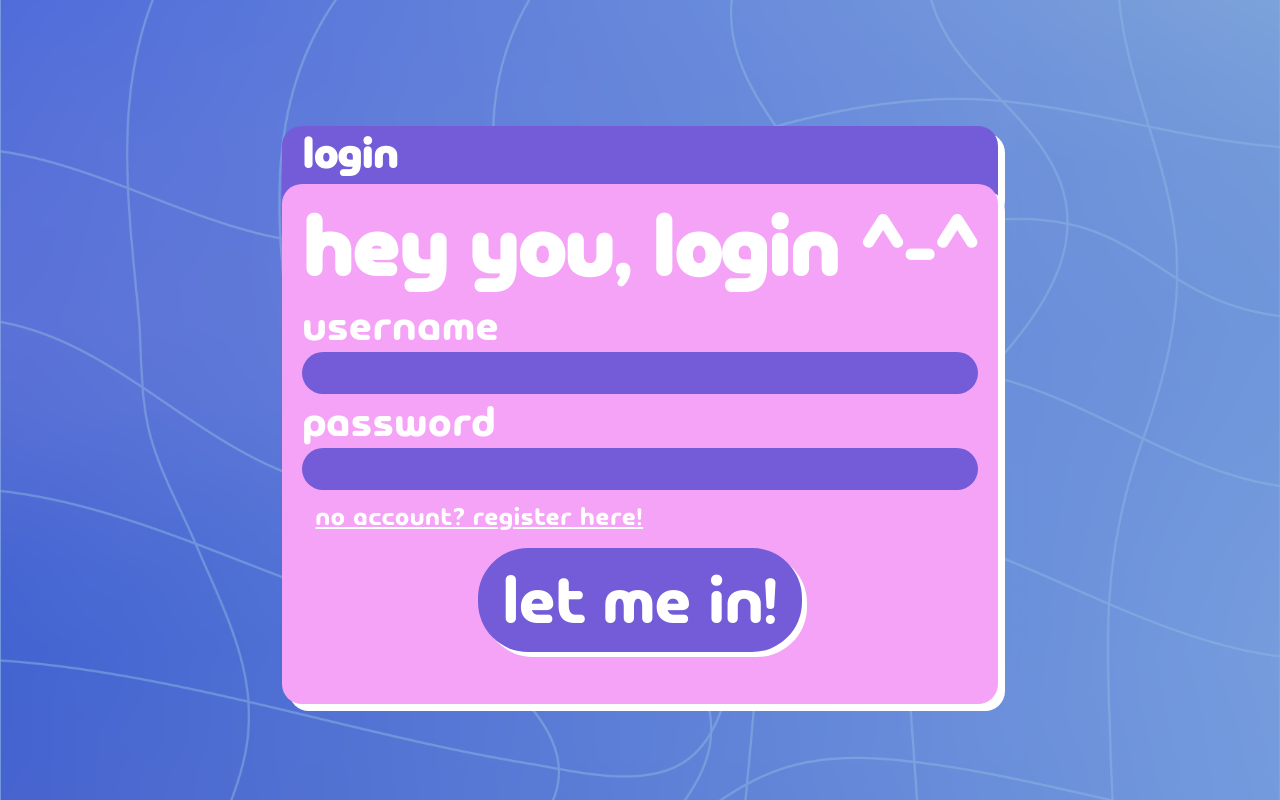
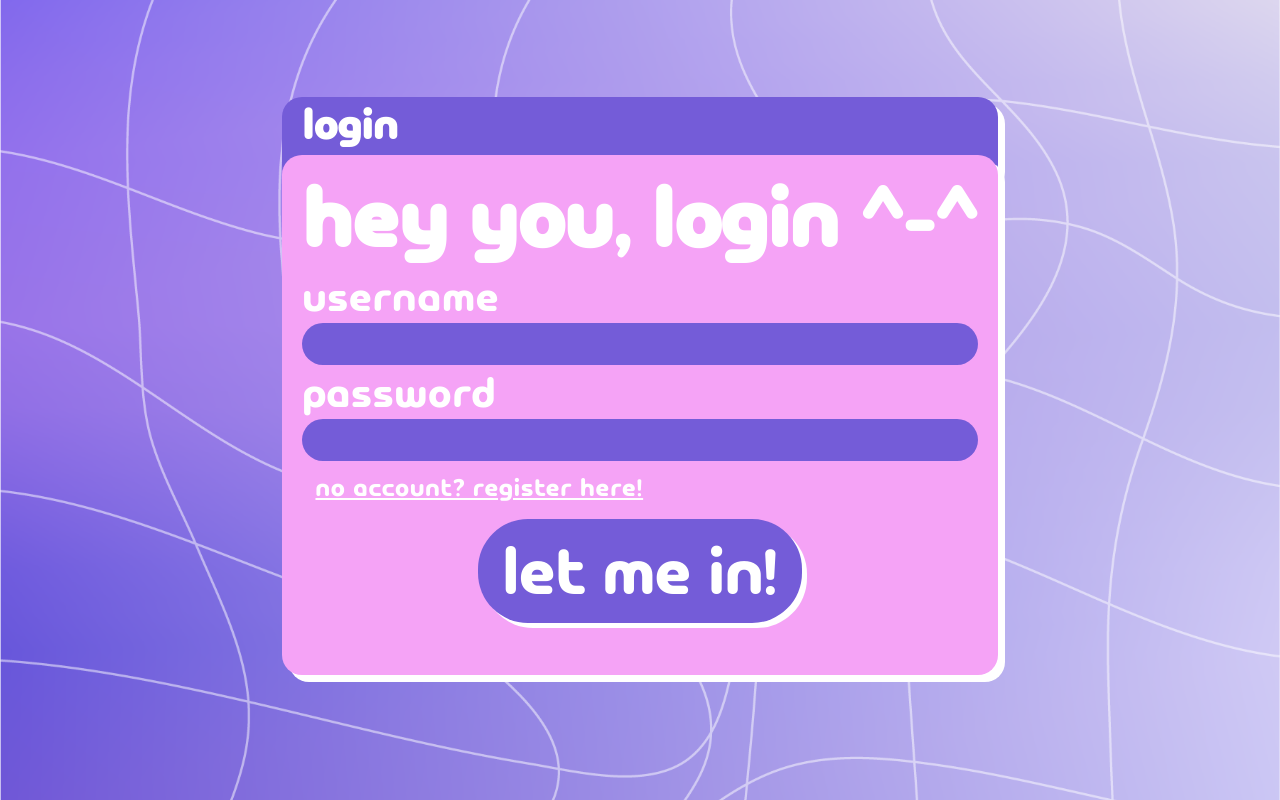
Before and after one commit to th-mayer/rock-paper-scissors, a Vue app in the folder frontend/: page /account/login in a window 1280 px wide. Built offline with nearby package versions, Linux system fonts and the light colour scheme; no server answers.

Commit message:
Fix Card Comp, start Home

```diff
--- a/frontend/index.html
+++ b/frontend/index.html
@@ -12,8 +12,15 @@
   </body>
   <style>
     body {
+      position: fixed;
+      width: 100vw;
+      height: 100vh;
       margin: 0;
-      margin-top: -16px;
+    }
+    #app {
+      position: fixed;
+      width: 100vw;
+      height: 100vh;
     }
   </style>
 </html>
--- a/frontend/src/App.vue
+++ b/frontend/src/App.vue
@@ -7,7 +7,7 @@
 
 <template>
   <div class="app-container">
-    <Background/>
+    <Background class="ultimate-bg"/>
     <Alert />
     <SocketEvents msg="Connection Test"/>
     <div class="container pt-4 pb-4">
@@ -18,4 +18,12 @@
 
 <style lang="scss">
 @import '@/css/main.scss';
+.app-container {
+  width: 100%;
+  height: 100%;
+  position: fixed;
+}
+.ultimate-bg {
+  position: fixed;
+}
 </style>
--- a/frontend/src/components/Card.vue
+++ b/frontend/src/components/Card.vue
@@ -1,6 +1,6 @@
 <template>
-    <div class="backdrop">
-        <div>
+    <div v-if=backdrop class="backdrop">
+        <div class="card-container">
             <div class="card-topbar">
                 <h4 class="card-header">{{ title }}</h4>
             </div>
@@ -9,15 +9,29 @@
             </div>
         </div>
     </div>
+    <div v-else class="card-container">
+        <div class="card-topbar">
+            <h4 class="card-header">{{ title }}</h4>
+        </div>
+        <div class="card-rect">
+            <slot></slot>
+        </div>
+    </div>
 </template>
 
 <script lang="ts">
     export default {
-        props: ['title']
+        props: ['title','backdrop']
     }
 </script>
 
 <style lang="scss">
+
+.card-container {
+    width: fit-content;
+    z-index: 1001;
+    transform: translateY(-45px);
+}
 
 .backdrop {
   width: 100vw;
@@ -26,7 +40,7 @@
   display: flex;
   justify-content: center;
   align-items: center;
-
+  z-index: 1000;
 }
 
 /* these are gonna need media queries to style on phone obv */
--- a/frontend/src/views/Home.vue
+++ b/frontend/src/views/Home.vue
@@ -1,6 +1,7 @@
 <script setup lang="ts">
 import { useAuthStore } from '../stores/auth.store';
 import { storeToRefs } from 'pinia';
+import Card from '../components/Card.vue';
 
 const authStore = useAuthStore();
 const { user } = storeToRefs(authStore);
@@ -8,7 +9,26 @@
 </script>
 
 <template>
-    <h1>Hello {{ user.username }} !</h1>
-    <p><router-link to="/edituser">Manage Account and Items</router-link></p>
-    <button @click="authStore.logout()" class="btn btn-link">Logout</button>
+    <div class="flex-row">
+        <Card title="Your Homepage" class="Homecard">
+            <h1>"Hello {{ user.username }} !"</h1>
+            <p><router-link to="/edituser">Manage Account and Items</router-link></p>
+            <button @click="authStore.logout()" class="btn btn-link">Logout</button>
+        </Card>
+        <Card title="Your Homepage" class="Homecard">
+            <h1>"Hello {{ user.username }} !"</h1>
+            <p><router-link to="/edituser">Manage Account and Items</router-link></p>
+            <button @click="authStore.logout()" class="btn btn-link">Logout</button>
+        </Card>
+    </div>
 </template>
+
+<style>
+.flex-row {
+    display: flex;
+    flex-direction: row;
+}
+    .Homecard {
+        margin: 5vh;
+    }
+</style>
--- a/frontend/src/views/account/Login.vue
+++ b/frontend/src/views/account/Login.vue
@@ -17,6 +17,7 @@
 </script>
 
 <template>
+  <div class="login-div">
   <Card title="Login">
     <h1>Hey you, login ^-^</h1>
     <Form
@@ -65,9 +66,19 @@
       </div>
     </Form>
   </Card>
+  </div>
 </template>
 
 <style>
+.login-div {
+  width: 100vw;
+  height: 100vh;
+  display: flex;
+  justify-content: center;
+  align-items: center;
+  z-index: 1000;
+}
+
 .flex-col {
   color: white;
   display: flex;
```
